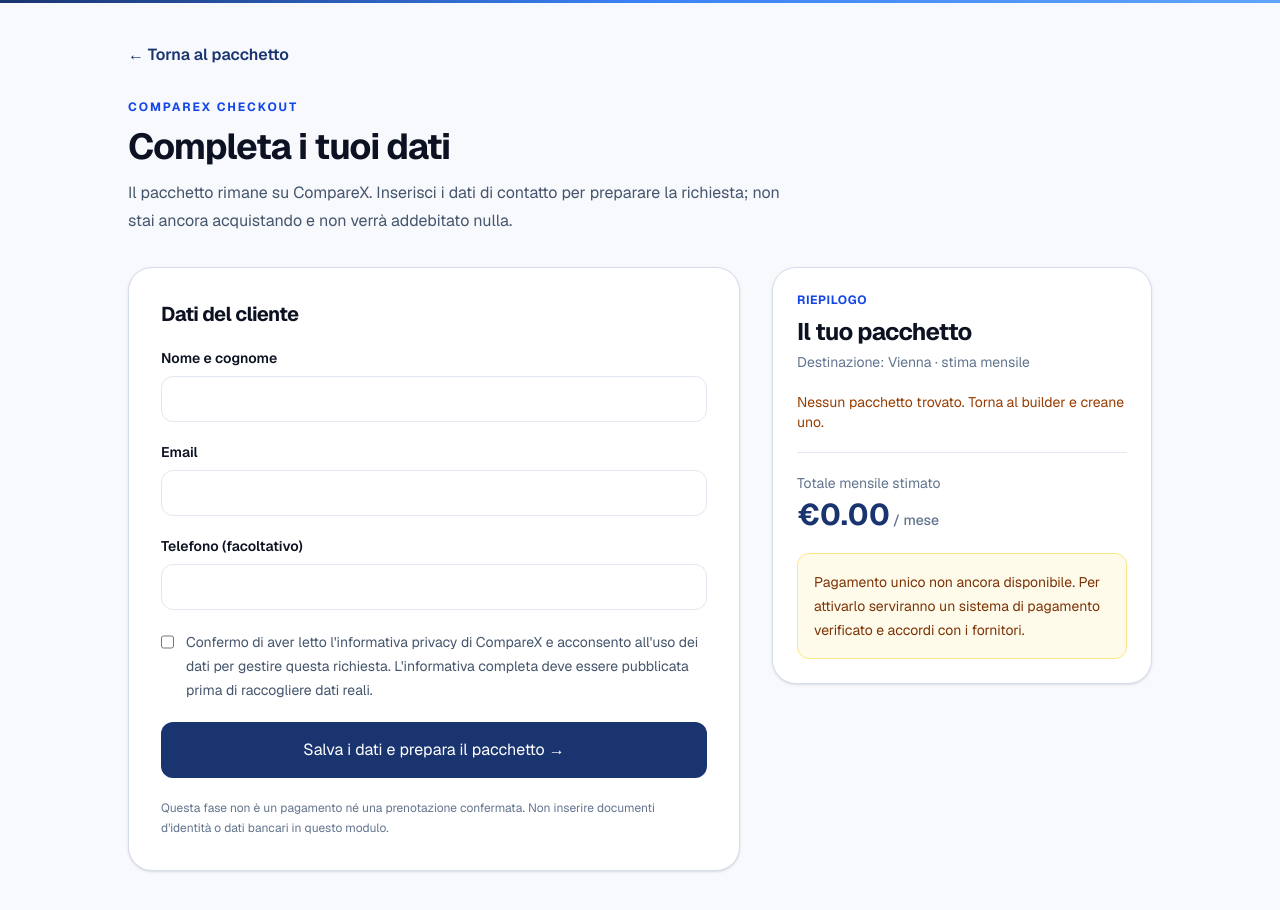
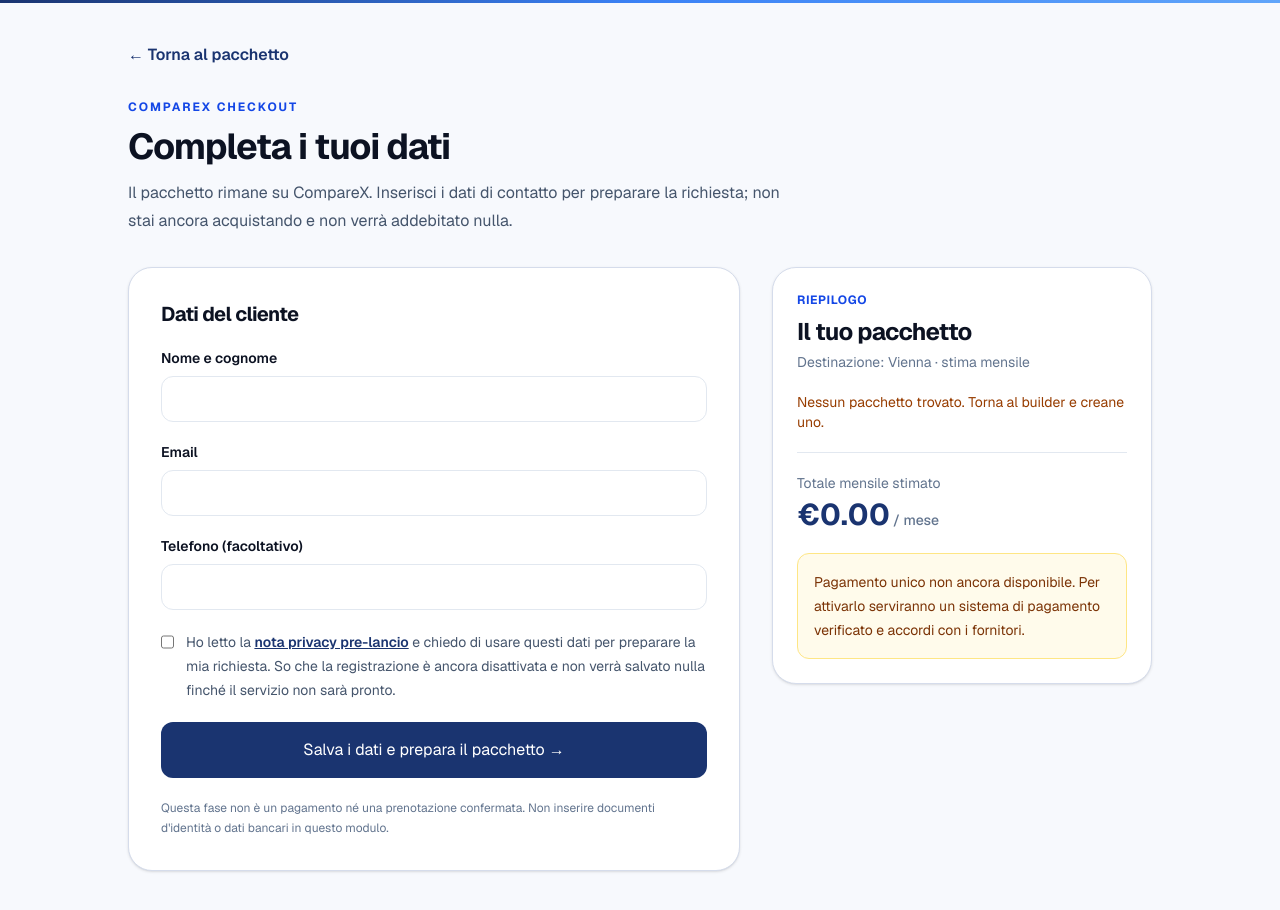
Before and after one commit to pietroconforti-blip/compareX, a Next.js app: page /checkout in a window 1280 px wide. Built offline with nearby package versions, Linux system fonts and the light colour scheme.

Commit message:
Clarify pre-launch privacy notice in checkout form

```diff
--- a/app/checkout/page.tsx
+++ b/app/checkout/page.tsx
@@ -51,7 +51,7 @@
         <label className="block text-sm font-semibold">Nome e cognome<input required minLength={2} maxLength={120} autoComplete="name" value={name} onChange={(e) => setName(e.target.value)} className="mt-2 w-full rounded-xl border border-slate-200 px-4 py-3 font-normal" /></label>
         <label className="block text-sm font-semibold">Email<input required type="email" maxLength={254} autoComplete="email" value={email} onChange={(e) => setEmail(e.target.value)} className="mt-2 w-full rounded-xl border border-slate-200 px-4 py-3 font-normal" /></label>
         <label className="block text-sm font-semibold">Telefono (facoltativo)<input type="tel" maxLength={40} autoComplete="tel" value={phone} onChange={(e) => setPhone(e.target.value)} className="mt-2 w-full rounded-xl border border-slate-200 px-4 py-3 font-normal" /></label>
-        <label className="flex items-start gap-3 text-sm leading-6 text-slate-600"><input required type="checkbox" checked={consent} onChange={(e) => setConsent(e.target.checked)} className="mt-1 h-4 w-4" /><span>Confermo di aver letto l'informativa privacy di CompareX e acconsento all'uso dei dati per gestire questa richiesta. L'informativa completa deve essere pubblicata prima di raccogliere dati reali.</span></label>
+        <label className="flex items-start gap-3 text-sm leading-6 text-slate-600"><input required type="checkbox" checked={consent} onChange={(e) => setConsent(e.target.checked)} className="mt-1 h-4 w-4" /><span>Ho letto la <a href="/privacy" target="_blank" className="font-semibold text-[#1a3470] underline">nota privacy pre-lancio</a> e chiedo di usare questi dati per preparare la mia richiesta. So che la registrazione è ancora disattivata e non verrà salvato nulla finché il servizio non sarà pronto.</span></label>
         {message && <p role="status" className={"rounded-xl p-4 text-sm " + (success ? "bg-emerald-50 text-emerald-900" : "bg-amber-50 text-amber-900")}>{message}</p>}
         <button type="submit" disabled={busy || success} className="w-full rounded-xl bg-[#1a3470] px-5 py-4 font-bold text-white disabled:opacity-60">{busy ? "Salvataggio…" : success ? "Richiesta salvata" : "Salva i dati e prepara il pacchetto →"}</button>
         <p className="text-xs leading-5 text-slate-500">Questa fase non è un pagamento né una prenotazione confermata. Non inserire documenti d'identità o dati bancari in questo modulo.</p>
```
